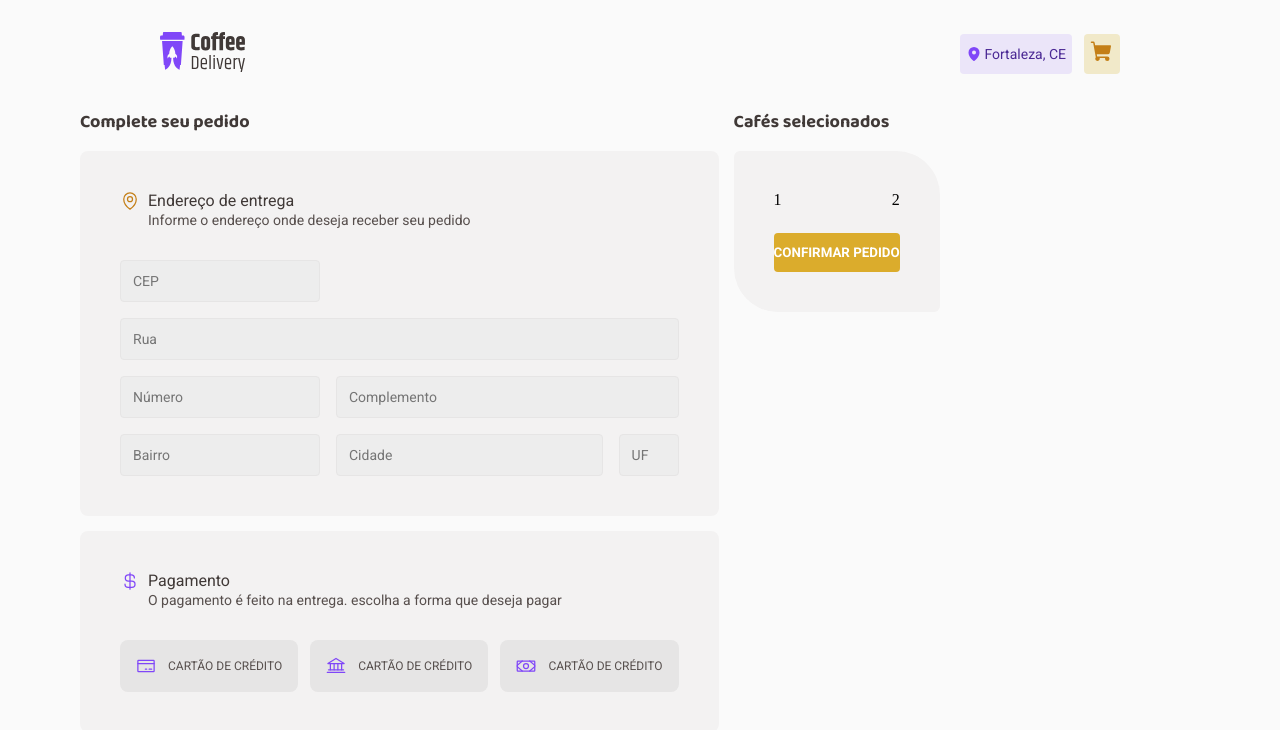
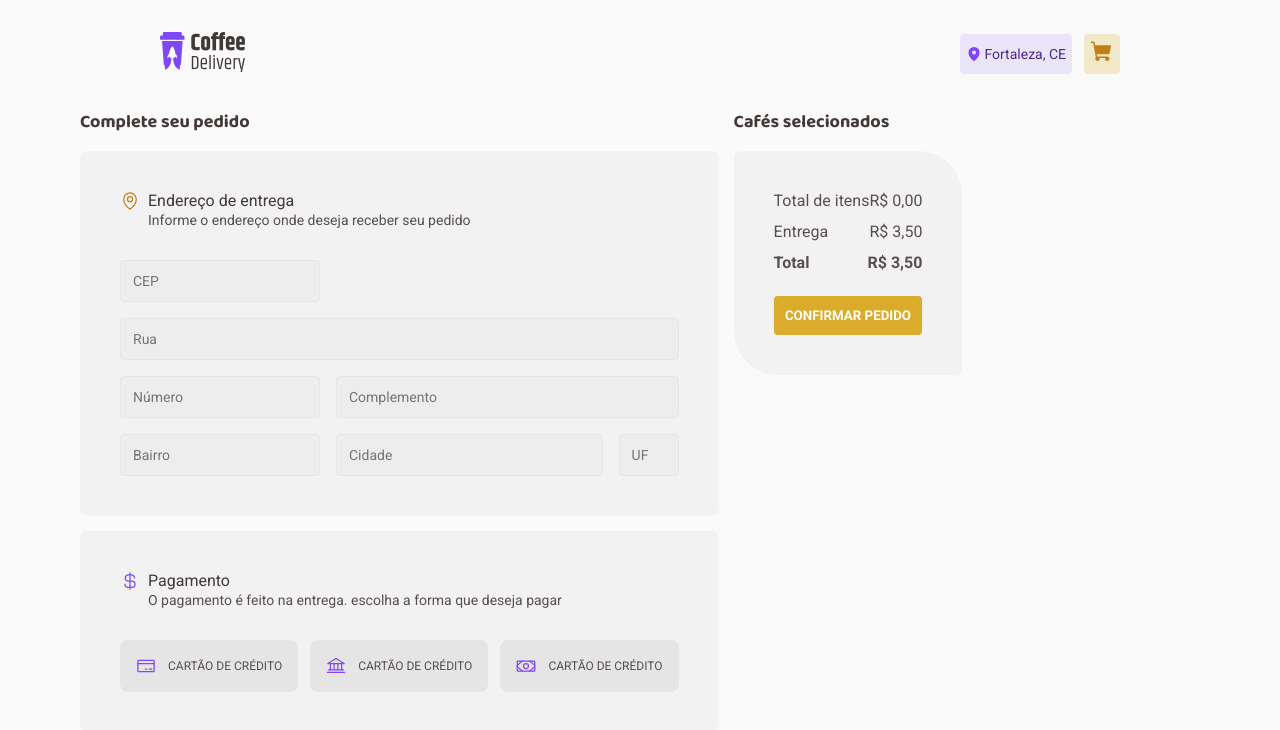
Before and after one commit to PauloVitorrr/coffe-delivery, a React (Vite) app: page /checkout in a window 1280 px wide. Shown: the top 730 px of the page. Built offline with nearby package versions, Linux system fonts and the light colour scheme.

Commit message:
feat: ✅ preço total logica

```diff
--- a/index.html
+++ b/index.html
@@ -10,7 +10,7 @@
       rel="stylesheet"
     />
     <meta name="viewport" content="width=device-width, initial-scale=1.0" />
-    <title>Coffe</title>
+    <title>Coffee</title>
   </head>
   <body>
     <div id="root"></div>
--- a/src/pages/Checkout/index.tsx
+++ b/src/pages/Checkout/index.tsx
@@ -48,6 +48,10 @@ export default function Checkout() {
     };
   });
 
+  const totalItemsPrice = coffeesInCart.reduce((previousValue, currentItem) => {
+    return (previousValue += currentItem.price * currentItem.quantity);
+  }, 0);
+
   function handleItemIncrement(itemId: string) {
     incrementItemQuantity(itemId);
   }
@@ -59,6 +63,8 @@ export default function Checkout() {
   function handleRemoveItem(itemId: string) {
     removeItem(itemId);
   }
+
+  const shippingPrice = 3.5;
 
   return (
     <S.Main>
@@ -163,8 +169,33 @@ export default function Checkout() {
           ))}
           <S.ContainerPaymentPrice>
             <div>
-              <p>1</p>
-              <p>2</p>
+              <span>Total de itens</span>
+              <span>
+                {new Intl.NumberFormat("pt-br", {
+                  currency: "BRL",
+                  style: "currency",
+                }).format(totalItemsPrice)}
+              </span>
+            </div>
+
+            <div>
+              <span>Entrega</span>
+              <span>
+                {new Intl.NumberFormat("pt-br", {
+                  currency: "BRL",
+                  style: "currency",
+                }).format(shippingPrice)}
+              </span>
+            </div>
+
+            <div>
+              <span>Total</span>
+              <span>
+                {new Intl.NumberFormat("pt-br", {
+                  currency: "BRL",
+                  style: "currency",
+                }).format(totalItemsPrice + shippingPrice)}
+              </span>
             </div>
           </S.ContainerPaymentPrice>
           <S.ButtonConfirmOrder>CONFIRMAR PEDIDO</S.ButtonConfirmOrder>
--- a/src/pages/Checkout/styles.ts
+++ b/src/pages/Checkout/styles.ts
@@ -190,10 +190,31 @@ export const PriceCoffe = styled.p`
   color: ${(props) => props.theme["base-text"]};
 `;
 export const ContainerPaymentPrice = styled.div`
+  display: flex;
+  flex-direction: column;
+  gap: 12px;
   width: 100%;
-  > div {
+
+  div {
     display: flex;
+    align-items: center;
     justify-content: space-between;
+
+    span {
+      font-family: "Roboto", sans-serif;
+      color: ${(props) => props.theme["base-text"]};
+    }
+  }
+
+  span:last-child {
+    font-family: "Roboto", sans-serif;
+  }
+
+  div:last-child {
+    span {
+      font-family: "Roboto", sans-serif;
+      font-weight: bold;
+    }
   }
 `;
 
```
